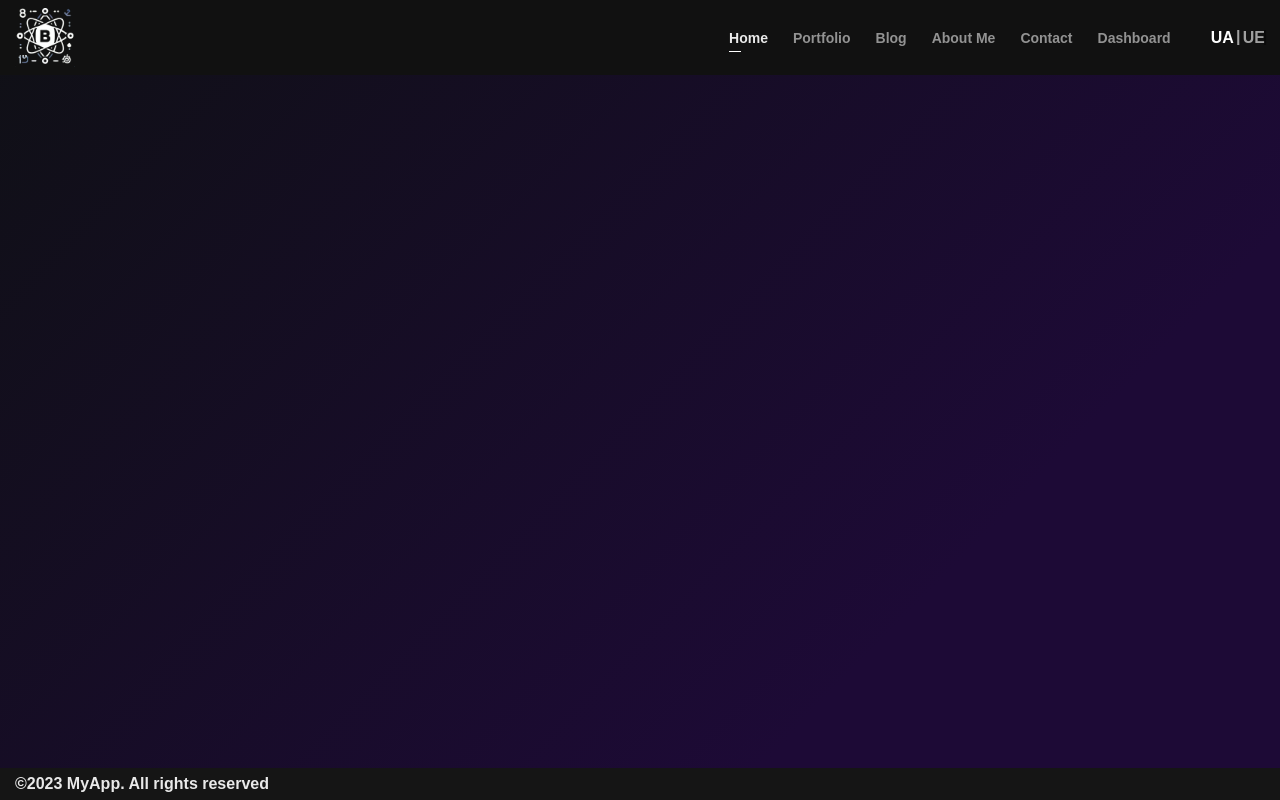
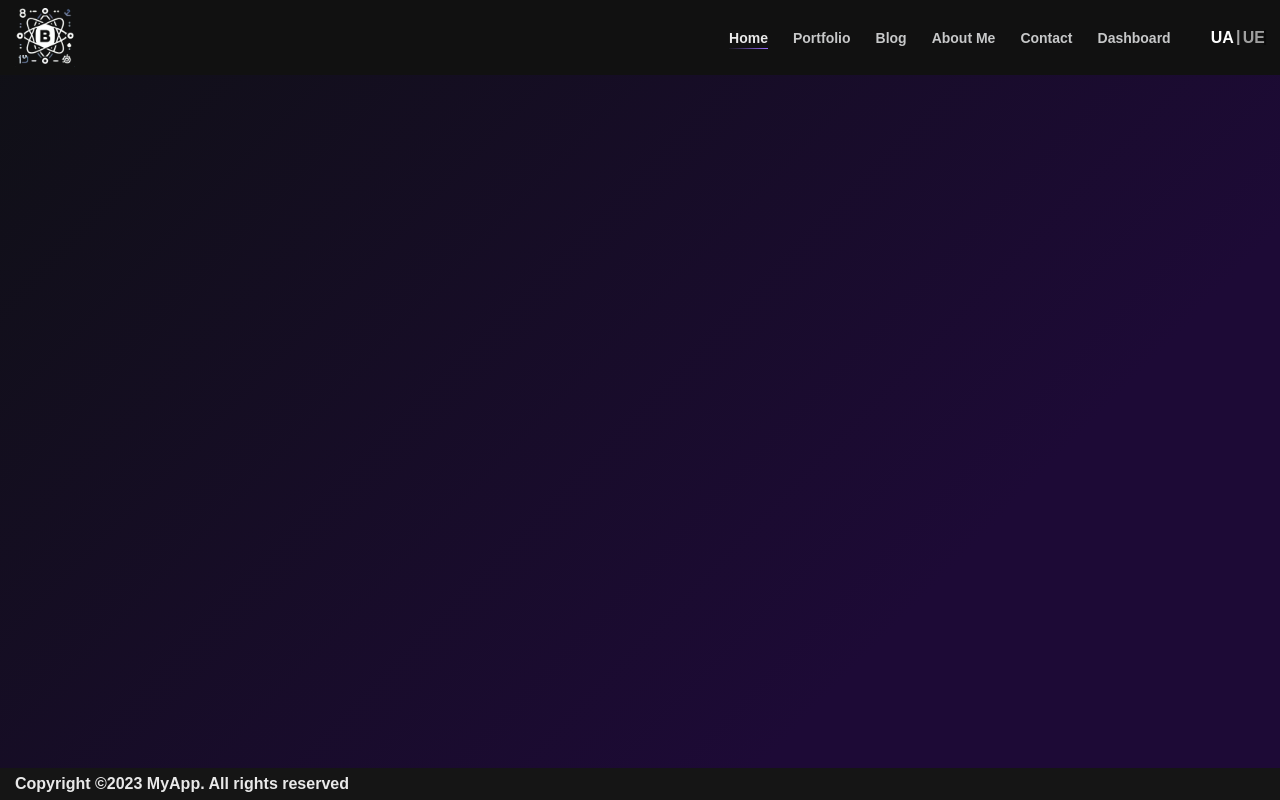
Before and after one commit to maizer12/my-portfolio, a Next.js app: page /blog in a window 1280 px wide. Built offline with nearby package versions, Linux system fonts and the light colour scheme; a web font is replaced by a local one.

Commit message:
new hovers effect

```diff
--- a/src/layout/Footer/index.jsx
+++ b/src/layout/Footer/index.jsx
@@ -2,10 +2,12 @@ import styles from './footer.module.scss';
 import Image from 'next/image';
 
 export const Footer = () => {
+  const year = new Date().getFullYear();
+
   return (
     <footer className="bg-dark-700 py-1">
       <div className={styles.footer__inner + ' container'}>
-        <p className="text-md text-light-900">©2023 MyApp. All rights reserved</p>
+        <p className="text-md text-light-900">Copyright ©{year} MyApp. All rights reserved</p>
       </div>
     </footer>
   );
--- a/src/layout/Header/header.module.scss
+++ b/src/layout/Header/header.module.scss
@@ -9,26 +9,41 @@
   }
 
   &__link {
-    @apply text-light-900;
+    @apply text-light-400;
     font-size: 14px;
     text-decoration: none;
+    position: relative;
+
+    &::after {
+      content: '';
+      position: absolute;
+      width: 100%;
+      transform: scaleX(0);
+      height: 1px;
+      bottom: -3px;
+      left: 0;
+      background: linear-gradient(270deg, #986dff 0%, #17161d 100%);
+      transform-origin: bottom right;
+      transition: transform 0.5s cubic-bezier(0.86, 0, 0.07, 1);
+    }
+
+    &:hover {
+      &::after {
+        transform: scaleX(1);
+        transform-origin: bottom left;
+      }
+    }
   }
 
   li {
-    opacity: 0.6;
+    &:first-child {
+      a {
+        @apply text-light-900;
 
-    &:first-child {
-      opacity: 1;
-      position: relative;
-
-      &::after {
-        content: '';
-        position: absolute;
-        left: 0;
-        bottom: -2px;
-        width: 30%;
-        height: 1px;
-        background-color: #fff;
+        &::after {
+          transform: scaleX(1);
+          transform-origin: bottom left;
+        }
       }
     }
   }
```
